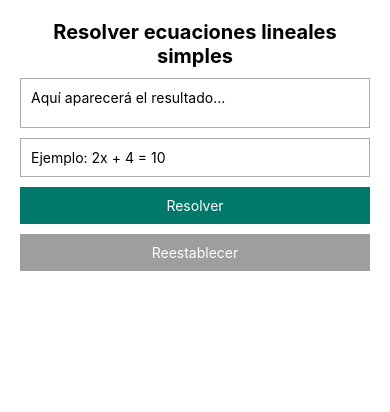
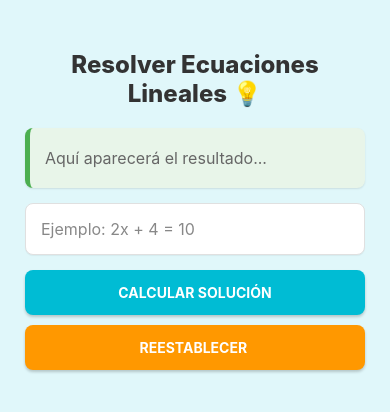
Before and after one commit to AlexanderGarcia27/Calculadora-Ecuaciones, a React Native app: screen / in a window 390 px wide. Shown: the top 412 px of the page. Built offline with nearby package versions, Linux system fonts and the light colour scheme.

Commit message:
Mejora de presentación general y separación de variables de estilo.

```diff
--- a/App.tsx
+++ b/App.tsx
@@ -1,7 +1,19 @@
 import React, { useState } from "react";
-import { View, Text, TextInput, TouchableOpacity, FlatList, Dimensions, Alert } from "react-native";
+import {
+  View,
+  Text,
+  TextInput,
+  TouchableOpacity,
+  Dimensions,
+  Alert,
+  StyleSheet,
+  ScrollView
+} from "react-native";
 import { evaluate } from "mathjs";
 import { LineChart } from "react-native-chart-kit";
+
+// Obtener el ancho de la pantalla una sola vez
+const screenWidth = Dimensions.get("window").width;
 
 interface TableItem {
   x: number;
@@ -53,17 +65,22 @@ export default function App() {
       // Crear tabla de valores
       const tabla: TableItem[] = [];
       for (let i = -5; i <= 5; i++) {
+        // Asegurar que la evaluación use la variable 'x' correctamente para el lado izquierdo.
+        // Se calcula el valor de 'y' para el valor de 'x' actual.
         const y = evaluate(left, { x: i }).toFixed(2);
         tabla.push({ x: i, y });
       }
 
       setSolution(x.toString());
       setTableData(tabla);
-      setShowTable(false);
+      // Mantener el estado actual de visibilidad
+      // setShowTable(false);
+
       // Generar procedimiento simple para ecuación lineal ax + b = c
       const proc = generateProcedure(normalizeEquation(equation));
       setProcedureSteps(proc);
-      setShowProcedure(false);
+      // Mantener el estado actual de visibilidad
+      // setShowProcedure(false);
     } catch (error) {
       Alert.alert("Error", "Error al procesar la ecuación. Intenta con algo como: 2x + 4 = 10");
     }
@@ -130,52 +147,66 @@ export default function App() {
     setSolution(null);
     setTableData([]);
     setShowTable(false);
+    setShowProcedure(false); // Asegurar que también se oculta el procedimiento
+    setProcedureSteps([]); // Limpiar los pasos
   };
 
   return (
-    <View style={{ padding: 20 }}>
+    <ScrollView style={styles.container} contentContainerStyle={styles.contentContainer}>
       {/* Título */}
-      <Text style={{ fontSize: 20, fontWeight: "bold", textAlign: "center", marginBottom: 10 }}>
-        Resolver ecuaciones lineales simples
+      <Text style={styles.title}>
+        Resolver Ecuaciones Lineales 💡
       </Text>
 
       {/* Contenedor del resultado */}
-      <View style={{ borderWidth: 1, borderColor: "#aaa", padding: 10, minHeight: 50, marginBottom: 10 }}>
-        {solution ? <Text>Resultado: x = {solution}</Text> : <Text>Aquí aparecerá el resultado...</Text>}
+      <View style={styles.resultBox}>
+        {solution ? (
+          <Text style={styles.resultTextSolved}>
+            ✅ Resultado: <Text style={styles.solutionValue}>x = {solution}</Text>
+          </Text>
+        ) : (
+          <Text style={styles.resultTextPlaceholder}>
+            Aquí aparecerá el resultado...
+          </Text>
+        )}
       </View>
 
       {/* Input */}
       <TextInput
         placeholder="Ejemplo: 2x + 4 = 10"
+        placeholderTextColor="#888"
         value={equation}
         onChangeText={setEquation}
-        style={{ borderWidth: 1, borderColor: "#aaa", padding: 10, marginBottom: 10 }}
+        style={styles.input}
       />
 
       {/* Botón resolver */}
       <TouchableOpacity
         onPress={solveEquation}
-        style={{ backgroundColor: "#00796B", padding: 10, alignItems: "center", marginBottom: 10 }}
+        style={[styles.button, styles.solveButton]}
+        activeOpacity={0.8}
       >
-        <Text style={{ color: "#fff" }}>Resolver</Text>
+        <Text style={styles.buttonText}>CALCULAR SOLUCIÓN</Text>
       </TouchableOpacity>
 
       {/* Botón reestablecer */}
       <TouchableOpacity
         onPress={resetAll}
-        style={{ backgroundColor: "#9E9E9E", padding: 10, alignItems: "center", marginBottom: 10 }}
+        style={[styles.button, styles.resetButton]}
+        activeOpacity={0.8}
       >
-        <Text style={{ color: "#fff" }}>Reestablecer</Text>
+        <Text style={styles.buttonText}>REESTABLECER </Text>
       </TouchableOpacity>
 
       {/* Botón ver tabla y gráfica */}
       {solution && (
         <TouchableOpacity
           onPress={() => setShowTable(!showTable)}
-          style={{ backgroundColor: "#0288D1", padding: 10, alignItems: "center", marginBottom: 10 }}
+          style={[styles.button, styles.toggleButton]}
+          activeOpacity={0.8}
         >
-          <Text style={{ color: "#fff" }}>
-            {showTable ? "Ocultar tabla y gráfica" : "Ver tabla y gráfica"}
+          <Text style={styles.buttonText}>
+            {showTable ? "OCULTAR GRÁFICA Y TABLA 📉" : "VER GRÁFICA Y TABLA 📈"}
           </Text>
         </TouchableOpacity>
       )}
@@ -184,57 +215,242 @@ export default function App() {
       {solution && (
         <TouchableOpacity
           onPress={() => setShowProcedure(!showProcedure)}
-          style={{ backgroundColor: "#6A1B9A", padding: 10, alignItems: "center", marginBottom: 10 }}
+          style={[styles.button, styles.procedureButton]}
+          activeOpacity={0.8}
         >
-          <Text style={{ color: "#fff" }}>
-            {showProcedure ? "Ocultar procedimiento" : "Ver procedimiento"}
+          <Text style={styles.buttonText}>
+            {showProcedure ? "OCULTAR PROCEDIMIENTO 📝" : "VER PROCEDIMIENTO 🧠"}
           </Text>
         </TouchableOpacity>
       )}
 
       {/* Tabla y gráfica */}
       {showTable && (
-        <View>
-          <Text style={{ fontWeight: "bold", marginBottom: 5 }}>Tabla de valores</Text>
-          <FlatList
-            data={tableData}
-            keyExtractor={(item) => item.x.toString()}
-            renderItem={({ item }) => (
-              <View style={{ flexDirection: "row", justifyContent: "space-between" }}>
-                <Text>x = {item.x}</Text>
-                <Text>y = {item.y}</Text>
+          <View style={styles.sectionContainer}>
+          <Text style={styles.sectionTitle}>Tabla de Valores</Text>
+
+          {/* ¡CAMBIO CLAVE: Reemplazamos FlatList por un View y map! */}
+          <View style={styles.tableList}>
+            {tableData.map((item, index) => (
+              <View
+                key={item.x.toString()} // Key necesario al usar map
+                style={[styles.tableRow, index % 2 === 0 ? styles.tableRowEven : styles.tableRowOdd]}
+              >
+                <Text style={styles.tableText}>$x = {item.x}$</Text>
+                <Text style={styles.tableText}>$y = {item.y}$</Text>
               </View>
-            )}
-          />
+            ))}
+          </View>
+          {/* Fin del cambio */}
 
-          <Text style={{ fontWeight: "bold", marginTop: 10 }}>Gráfica</Text>
+          <Text style={styles.sectionTitle}>Gráfica de la Función</Text>
           <LineChart
             data={{
               labels: tableData.map((d) => d.x.toString()),
               datasets: [{ data: tableData.map((d) => parseFloat(d.y)) }],
             }}
-            width={Dimensions.get("window").width - 40}
+            width={screenWidth - 50} // Ajuste: 50 porque el paddingHorizontal es 25*2
             height={220}
             chartConfig={{
-              backgroundGradientFrom: "#f5f5f5",
-              backgroundGradientTo: "#e0f7fa",
-              color: (opacity = 1) => `rgba(0, 150, 136, ${opacity})`,
-              decimalPlaces: 2,
+              backgroundColor: "#2E3A46",
+              backgroundGradientFrom: "#34495E",
+              backgroundGradientTo: "#2C3E50",
+              color: (opacity = 1) => `rgba(0, 191, 165, ${opacity})`,
+              labelColor: (opacity = 1) => `rgba(255, 255, 255, ${opacity})`,
+              strokeWidth: 2,
+              decimalPlaces: 1,
+              propsForDots: {
+                r: "4",
+                strokeWidth: "2",
+                stroke: "#FFC107"
+              }
             }}
-            style={{ marginVertical: 10 }}
+            style={styles.chart}
           />
         </View>
       )}
 
       {/* Procedimiento paso a paso */}
       {showProcedure && (
-        <View style={{ marginTop: 10, padding: 10, borderWidth: 1, borderColor: '#ddd' }}>
-          <Text style={{ fontWeight: 'bold', marginBottom: 5 }}>Procedimiento</Text>
+        <View style={styles.procedureBox}>
+          <Text style={styles.sectionTitle}>Pasos de la Solución 🪜</Text>
           {procedureSteps.map((step, idx) => (
-            <Text key={idx} style={{ marginBottom: 4 }}>{idx + 1}. {step}</Text>
+            <Text key={idx} style={styles.procedureStep}>{idx + 1}. {step}</Text>
           ))}
         </View>
       )}
-    </View>
+      {/* Añadir espacio al final para asegurar que el último contenido no quede pegado al borde */}
+      <View style={{height: 30}} />
+    </ScrollView>
   );
 }
+// ===========================================
+// ESTILOS SEPARADOS (CON DISEÑO MEJORADO)
+// ===========================================
+const PRIMARY_COLOR = '#00BCD4'; // Azul Turquesa Brillante
+const SECONDARY_COLOR = '#4CAF50'; // Verde Éxito
+const ACCENT_COLOR = '#FF9800'; // Naranja para advertencias/reset
+const BACKGROUND_COLOR = '#E0F7FA'; // Fondo claro
+
+const styles = StyleSheet.create({
+  container: {
+
+    backgroundColor: BACKGROUND_COLOR,
+  },
+  // Contenedor interno para aplicar el padding y asegurar el área segura
+  contentContainer: {
+    paddingTop: 50, // Espacio superior (para el notch)
+    paddingHorizontal: 25, // Espacio lateral
+    paddingBottom: 25, // Espacio inferior por si el contenido es corto
+  },
+  title: {
+    fontSize: 24,
+    fontWeight: "800", // Más grueso
+    textAlign: "center",
+    marginBottom: 20,
+    color: '#333', // Color de texto oscuro
+  },
+  // --- Caja de Resultado ---
+  resultBox: {
+    backgroundColor: '#E8F5E9', // Fondo verde claro para el resultado
+    borderRadius: 8,
+    padding: 15,
+    minHeight: 60,
+    marginBottom: 15,
+    borderLeftWidth: 5, // Borde izquierdo para destacar
+    borderColor: SECONDARY_COLOR,
+    justifyContent: 'center',
+    shadowColor: "#000",
+    shadowOffset: { width: 0, height: 1 },
+    shadowOpacity: 0.1,
+    shadowRadius: 2,
+    elevation: 2,
+  },
+  resultTextPlaceholder: {
+    color: '#666',
+    fontSize: 16,
+  },
+  resultTextSolved: {
+    fontSize: 17,
+    fontWeight: '600',
+    color: '#333',
+  },
+  solutionValue: {
+    color: SECONDARY_COLOR,
+    fontWeight: '900',
+    fontSize: 18,
+  },
+  // --- Input ---
+  input: {
+    borderWidth: 1,
+    borderColor: '#E0E0E0',
+    backgroundColor: '#FFF',
+    padding: 15,
+    marginBottom: 15,
+    borderRadius: 8,
+    fontSize: 16,
+    color: '#333',
+    // Sombra sutil
+    shadowColor: "#000",
+    shadowOffset: { width: 0, height: 1 },
+    shadowOpacity: 0.05,
+    shadowRadius: 1,
+    elevation: 1,
+  },
+  // --- Botones ---
+  button: {
+    padding: 14,
+    alignItems: "center",
+    marginBottom: 10,
+    borderRadius: 8,
+    // Estilos base para todos los botones
+    shadowColor: "#000",
+    shadowOffset: { width: 0, height: 2 },
+    shadowOpacity: 0.2,
+    shadowRadius: 3,
+    elevation: 3,
+  },
+  buttonText: {
+    color: "#fff",
+    fontWeight: '700',
+    fontSize: 14,
+  },
+  solveButton: {
+    backgroundColor: PRIMARY_COLOR,
+  },
+  resetButton: {
+    backgroundColor: ACCENT_COLOR, // Naranja para resetear (acción importante)
+  },
+  toggleButton: {
+    backgroundColor: '#00BFA5', // Teal vibrante para gráficas
+  },
+  procedureButton: {
+    backgroundColor: '#7B1FA2', // Púrpura oscuro para procedimiento
+  },
+  // --- Secciones (Tabla/Gráfica/Procedimiento) ---
+  sectionContainer: {
+    marginTop: 20,
+    padding: 10,
+    backgroundColor: '#FFF',
+    borderRadius: 10,
+    borderWidth: 1,
+    borderColor: '#E0E0E0',
+  },
+  sectionTitle: {
+    fontSize: 18,
+    fontWeight: "700",
+    marginBottom: 10,
+    marginTop: 10,
+    color: '#333',
+    borderBottomWidth: 1,
+    borderBottomColor: '#EEE',
+    paddingBottom: 5,
+  },
+  // --- Tabla de valores ---
+  tableList: {
+    maxHeight: 180,
+    marginBottom: 10,
+    borderRadius: 6,
+    overflow: 'hidden',
+    borderWidth: 1,
+    borderColor: '#E0E0E0',
+  },
+  tableRow: {
+    flexDirection: "row",
+    justifyContent: "space-between",
+    paddingHorizontal: 15,
+    paddingVertical: 8,
+  },
+  tableRowEven: {
+    backgroundColor: '#F5F5F5', // Gris claro para filas pares
+  },
+  tableRowOdd: {
+    backgroundColor: '#FFF', // Blanco para filas impares
+  },
+  tableText: {
+    fontSize: 14,
+    color: '#333',
+    fontFamily: 'monospace', // Usar una fuente que se vea "matemática" si la plataforma lo permite
+  },
+  // --- Gráfica ---
+  chart: {
+    marginVertical: 10,
+    borderRadius: 10, // Bordes redondeados para la gráfica
+    overflow: 'hidden', // Asegura que los bordes redondeados se apliquen al área del gráfico
+  },
+  // --- Procedimiento ---
+  procedureBox: {
+    marginTop: 20,
+    padding: 15,
+    backgroundColor: '#FFFDE7', // Fondo ligeramente amarillento (como un cuaderno)
+    borderWidth: 1,
+    borderColor: '#FFECB3', // Borde naranja claro
+    borderRadius: 10,
+  },
+  procedureStep: {
+    marginBottom: 6,
+    fontSize: 15,
+    lineHeight: 22,
+    color: '#444',
+  }
+});
--- a/package.json
+++ b/package.json
@@ -13,9 +13,11 @@
     "expo-status-bar": "~3.0.8",
     "mathjs": "^15.0.0",
     "react": "19.1.0",
+    "react-dom": "19.1.0",
     "react-native": "0.81.4",
     "react-native-chart-kit": "^6.12.0",
-    "react-native-svg": "^15.14.0"
+    "react-native-svg": "^15.14.0",
+    "react-native-web": "^0.21.0"
   },
   "devDependencies": {
     "@types/react": "~19.1.0",
```
Also changed, not shown: 1 other file (tests, documents, lock files or other folders).
